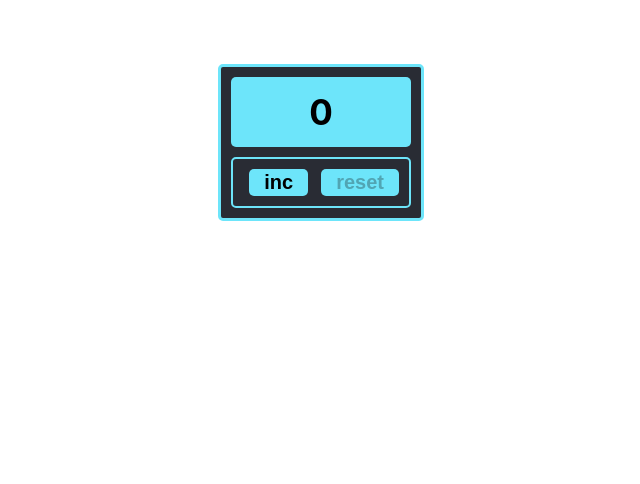
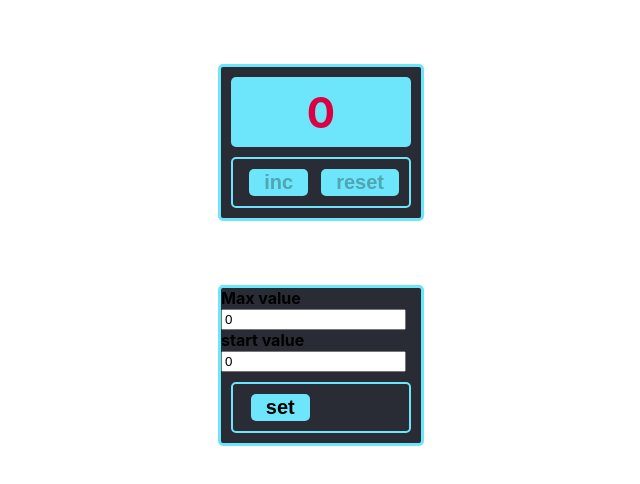
Before and after one commit to Lapa17/exam1, a React (Create React App) app: page / in a window 1280 px wide. Shown: the top 484 px of the page, without its empty margins (319-959 px from the left). Built offline with nearby package versions, Linux system fonts and the light colour scheme.

Commit message:
second part of counter

```diff
--- a/src/App.tsx
+++ b/src/App.tsx
@@ -1,4 +1,4 @@
-import React, { useState } from 'react';
+import React, { ChangeEvent, useEffect, useState } from 'react';
 import './App.css';
 import Button from './components/Button';
 
@@ -6,32 +6,88 @@ import Button from './components/Button';
 
 
 const App = () => {
-  let [number,setNumber] = useState(0)
+  let [number, setNumber] = useState(0)
+  let [maxValue, setMaxValue] = useState(0)
+  let [startValue, setStartValue] = useState(0)
 
-  const onIncClcikHandler = () =>{
-    number++;
-    setNumber(number)
-  }
-  const onResetHandler = () => {
-    setNumber(0)
+  let mxValue = maxValue
+  let mxValueAsStr = localStorage.getItem('maxValue')
+  if (mxValueAsStr) {
+     mxValue = JSON.parse(mxValueAsStr)
   }
 
-  const incDisabled = number < 5? false : true
-  const restDisabled = number > 0? false: true
-  const divCounter= incDisabled? 'red counter': 'counter'
+  let beginValue = startValue
+  let beginValueAsStr = localStorage.getItem('startValue')
+  if (beginValueAsStr) {
+    beginValue = JSON.parse(beginValueAsStr)
+  }
+
+
+  useEffect(() => {
+    localStorage.setItem('counterValue', JSON.stringify(number))
+  }, [number])
+
+  useEffect(() => {
+    setNumber(startValue)
+  }, [beginValue])
+
+
+  const onIncClcikHandler = () => setNumber(number+1)
+  const onResetHandler = () => setNumber(beginValue)
+  const onSetHandler = () => {
+    localStorage.setItem('maxValue', JSON.stringify(maxValue))
+    localStorage.setItem('startValue', JSON.stringify(startValue))
+    setNumber(beginValue)
+  }
 
 
 
+  const incDisabled = number < mxValue ? false : true
+  const restDisabled = number > beginValue ? false : true
+  const divCounter = incDisabled ? 'red counter' : 'counter'
+
+  let onChangeMaxValueHandler = (e:ChangeEvent<HTMLInputElement>) => {
+    setMaxValue(JSON.parse(e.currentTarget.value))
+  }
+  let onChangeStartValueHandler = (e:ChangeEvent<HTMLInputElement>) => {
+    setStartValue(JSON.parse(e.currentTarget.value))
+  }
+
+
   return (
-    <div className={'wrapper'}>
-      <div className={divCounter}>{number}</div>
-      <div className={'btnWrapper'}>
-        <Button onClick={onIncClcikHandler} name={'inc'} disabled={incDisabled}/>
-        <Button onClick={onResetHandler} name={'reset'} disabled={restDisabled}/>
+    <div>
+      <div className={'wrapper'}>
+        <div className={divCounter}>{number}</div>
+        <div className={'btnWrapper'}>
+          <Button onClick={onIncClcikHandler} name={'inc'} disabled={incDisabled} />
+          <Button onClick={onResetHandler} name={'reset'} disabled={restDisabled} />
 
+        </div>
+      </div>
+      <div className={'wrapper'}>
+        <span>Max value</span>
+        <Input value={maxValue} changeHandler={onChangeMaxValueHandler}/>
+        <span>start value</span>
+        <Input value={startValue} changeHandler={onChangeStartValueHandler}/>
+        <div className={'btnWrapper'}>
+          <Button onClick={onSetHandler} name={'set'} disabled={false} />
+
+        </div>
       </div>
     </div>
   );
 }
 
 export default App;
+
+type InputPropsType = {
+  value: number
+  changeHandler:(e:ChangeEvent<HTMLInputElement>)=> void
+}
+
+const Input = (props: InputPropsType) => {
+
+  return (
+    <input type="number" value={props.value} onChange={props.changeHandler} />
+  )
+}
```
